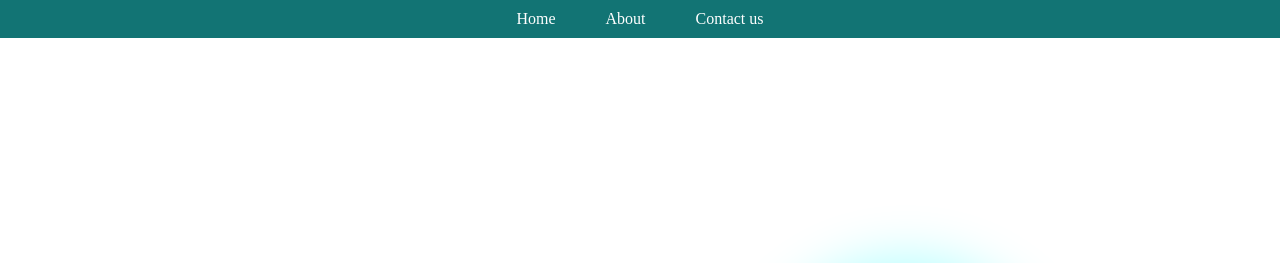
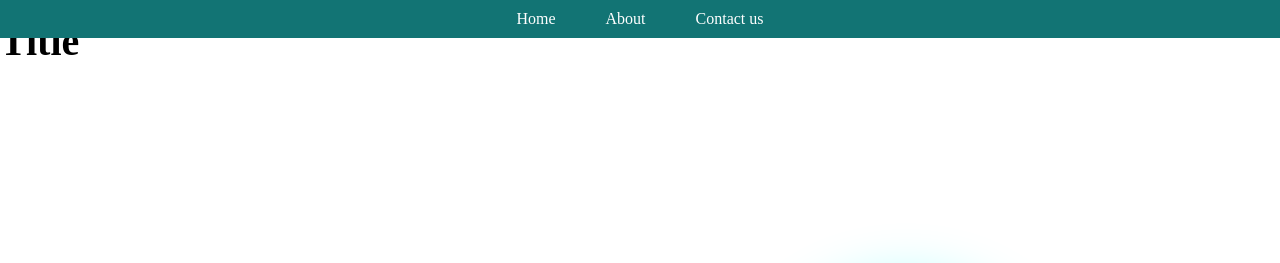
Before and after one commit to Nitesh4256/desiner-portfolio, a website: page assisment/index.html in a window 1280 px wide. Shown: the top 263 px of the page. Drawn offline with nearby package versions, Linux system fonts and the light colour scheme.

Commit message:
added name

```diff
--- a/assisment/index.html
+++ b/assisment/index.html
@@ -9,9 +9,9 @@
   <body>
     <header>
       <div class="nav">
+<q>pa</q>
 
-
-        <h1>hiiS</h1>
+        <h1>Title</h1>
         <!-- Hero content here -->
         <ul class="navbar">
           <a href="#home">Home</a>
```
